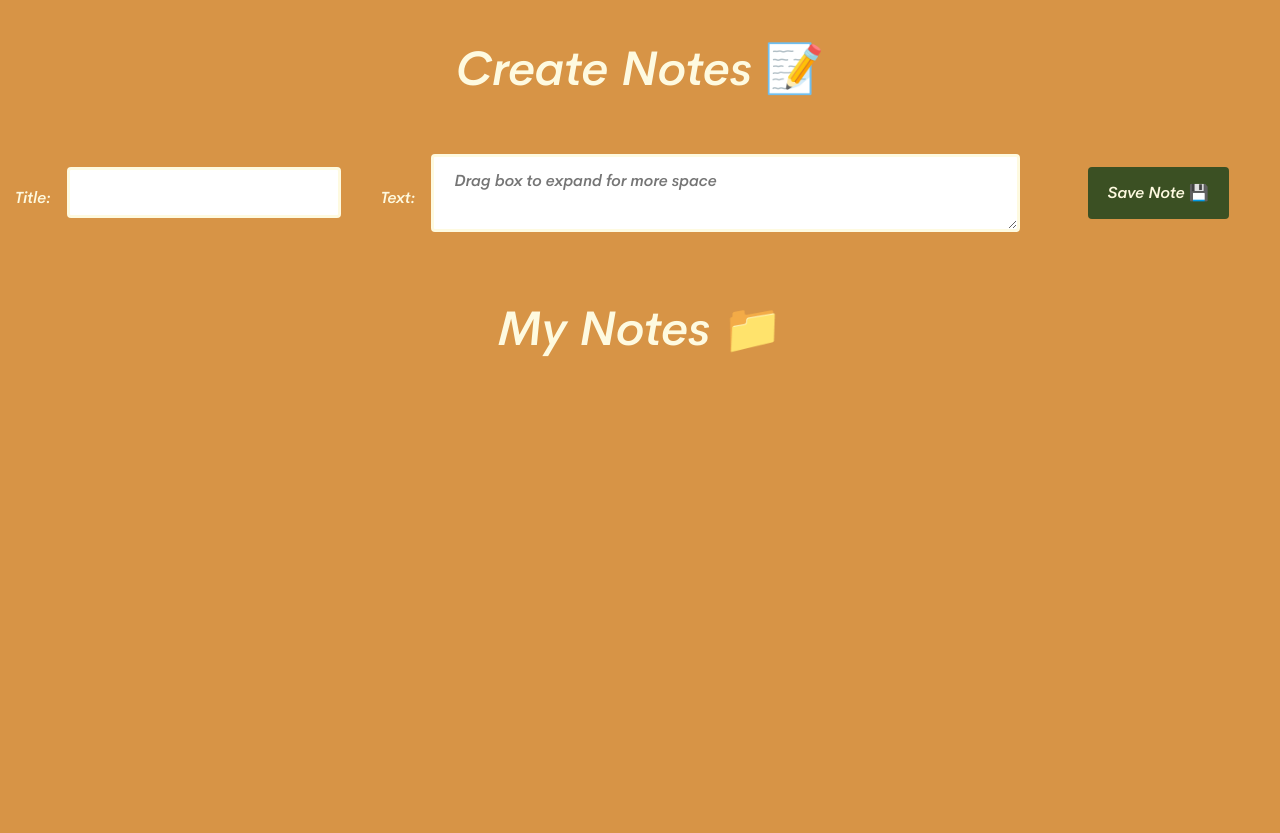
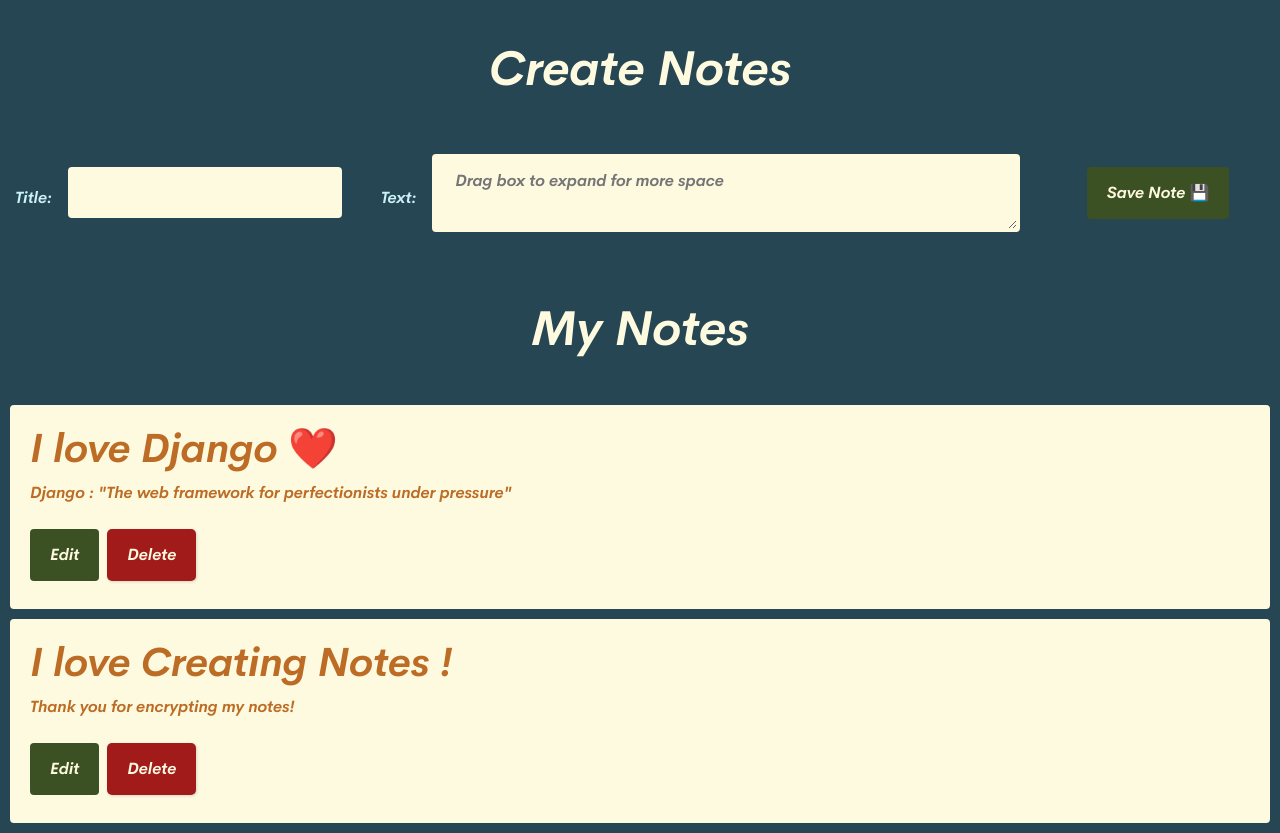
Before and after one commit to Zizo0004/SecureNotes, a Django app: page /home/ in a window 1280 px wide. Before the commit the page ends 357 px from the top, so only its background shows below. Run offline with Django 5.2, Linux system fonts and the light colour scheme; a user stored in the database is signed in; data comes from the database, SQL or seed files in the repository; both versions use the stored data as it was after the commit.

Commit message:
final changes - some styling added

```diff
--- a/notes/static/notes/css/style.css
+++ b/notes/static/notes/css/style.css
@@ -1,7 +1,7 @@
 @font-face {
     font-family: 'cerebi';
-    src: url('/static/notes/fonts/Cerebri Sans SemiBold Italic.ttf') format('truetype');
-    font-weight: normal;
+    src: url('/static/notes/fonts/Cerebri Sans Bold Italic.ttf') format('truetype');
+    font-weight: bold;
     font-style: normal;
   }
   h1{
@@ -49,7 +49,7 @@
     display: block;
     margin-top: 10px;
     margin-left: 15px;
-    color: #fefae0;
+    color: #caf0f8;
 }
 #note-form{
   display: flex;
@@ -76,6 +76,7 @@
   border: 3px solid #fefae0;
   border-radius: 4px;
   box-sizing: border-box;
+  background-color: black;
 }
 
 button {
@@ -121,7 +122,7 @@
 .modal-content {
   background-color: #fefefe;
   margin: auto;
-  padding: 20px;
+  padding: 5px;
   border: 3px solid #888;
   width: 55%;
   height: 100%;
@@ -134,7 +135,7 @@
   display: flex;
   align-items: center;
   justify-content: center;
-  background-color: #606c38;
+  background-color: #264653;
   color: white;
 }
 
--- a/notes/templates/notes/home.html
+++ b/notes/templates/notes/home.html
@@ -3,18 +3,18 @@
 <link rel="stylesheet" type="text/css" href="https://bootswatch.com/5/flatly/bootstrap.min.css">
 {% load static %}
 <link rel="stylesheet" href="{% static 'notes/css/style.css' %}">
-<body>
-  <h1>Create Notes 📝</h1>
+<body style="background-color: #264653;">
+  <h1>Create Notes </h1>
   <form id="note-form" method="post">
       {% csrf_token %}
       <div id="containerTitle">
-        <label for="title">Title:</label>
-        <input type="text" id="title" name="title" required>
+        <label for="title" >Title:</label>
+        <input type="text" id="title" name="title" required style="background-color: #fefae0;">
       </div>
 
       <div id="containerText">
         <label for="text">Text:</label>
-        <textarea id="text" placeholder="Drag box to expand for more space" name="text" required></textarea>
+        <textarea id="text" placeholder="Drag box to expand for more space" name="text" required style="background-color: #fefae0;"></textarea>
       </div>
 
       <div id="containerButton">
@@ -24,10 +24,10 @@
 
   <div id="response-message"></div>
 
-  <h1>My Notes 📁</h1>
+  <h1>My Notes </h1>
   <div id="notes-container">
       {% for note in serialized_notes %}
-          <div class="note">
+          <div class="note" style="background-color: #caf0f8;">
               <h2>{{ note.fields.title }}</h2>
               <p>{{ note.decrypted_text }}</p>
           </div>
@@ -38,21 +38,21 @@
 
   <div id="edit-modal" class="modal">
     <div class="modal-content">
-        <div class="modal-header">
+        <div class="modal-header" style="background-color: #264653;">
             <h2>Edit Note</h2>
         </div>
-        <div class="modal-body">
+        <div class="modal-body" style="background-color: #fefae0;">
             <form id="edit-form">
                 <div id="editTitle">
-                    <label for="edit-title" style="color: #606c38; font-size: x-large;">Title:</label>
-                    <input type="text" id="edit-title" placeholder="Title">
+                    <label for="edit-title" style="color: #264653; font-size: x-large;">Title:</label>
+                    <input type="text" id="edit-title" placeholder="Title" style=" border: 3px solid #264653; background-color: #fefae0;" >
                 </div>
                 <div id="editText">
-                    <label for="edit-text" style="color: #606c38; font-size: x-large;">Text:</label>
-                    <textarea id="edit-text" placeholder="Text"></textarea>
+                    <label for="edit-text" style="color: #264653; font-size: x-large;">Text:</label>
+                    <textarea id="edit-text" placeholder="Text" style=" border: 3px solid #264653; background-color: #fefae0;"></textarea>
                 </div>
-                <div class="modal-footer">
-                <button type="submit" form="edit-form" >Save</button>
+                <div class="modal-footer" style="background-color: #264653;">
+                <button type="submit" form="edit-form" >Save Note 💾</button>
             </form>
         </div>
 
--- a/notes/views.py
+++ b/notes/views.py
@@ -11,6 +11,8 @@
 from SecureNotes.settings import CRYPTO_KEY
 from django.core import serializers
 import logging
+import json
+
 logger = logging.getLogger(__name__)
 
 f = Fernet(CRYPTO_KEY)
@@ -93,17 +95,16 @@
                     "fields": {
                         "text": decrypted_text,
                         "title": note.title,
-                        "date_created": note.date_created,
                         "user": note.user.id  # Use note.user.id to avoid serializing the entire user object
                     }
                 }
-                print(user_note)
+
                 user_notes.append(user_note)
+                print(type(user_notes))
             except Exception as e:
                 logger.error(f"Error decrypting note ID {note.pk}: {e}")
                 return JsonResponse({'message': f"Error decrypting note ID {note.pk}"}, status=500)
-
-        return JsonResponse({'message': "Notes successfully listed", 'notes': user_notes}, status=200)
+        return JsonResponse({'message': "Notes successfully listed", 'notes': json.dumps(user_notes)}, status=200)
 
     else:
         return JsonResponse({'message': "Invalid request method"}, status=400)
@@ -113,11 +114,12 @@
 def updateNotes(request):
     noteID = request.GET.get('note_id')
     note = Notes.objects.get(pk=noteID)
+    decrypted_text = decryption(note.text)
     note_data = {
       'pk': note.pk,
       'fields': {
           'title': note.title,
-          'text': note.text,
+          'text': decrypted_text,
           'date_created': note.date_created.isoformat(),
           'user': note.user.id
       }
```
Also changed, not shown: db.sqlite3.
